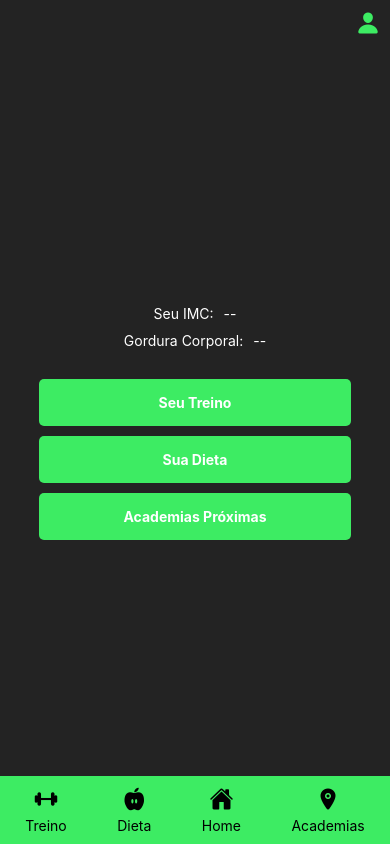
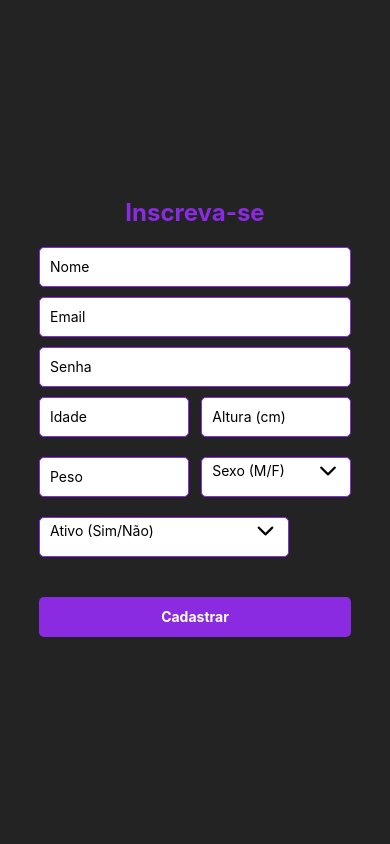
Before and after one commit to guimendes981/Fithub, a React Native app: screen / in a window 390 px wide. Built offline with nearby package versions, Linux system fonts and the light colour scheme; no server answers.

Commit message:
Nova estilização e novos itens da home

```diff
--- a/App.jsx
+++ b/App.jsx
@@ -7,8 +7,9 @@ import Home from './src/components/Home';
 export default function App() {
   return (
     <View style={styles.container}>
-      <Home/>
-      <BottomBar />
+      {/* <Home/>
+      <BottomBar /> */}
+      <CadastroForm />
       <StatusBar style="auto" />
     </View>
   );
--- a/src/components/BottomBar.jsx
+++ b/src/components/BottomBar.jsx
@@ -30,7 +30,7 @@ const styles = StyleSheet.create({
     position: 'absolute',
     bottom: 0,
     width: '100%',
-    backgroundColor: '#3DEC63',
+    backgroundColor: '#8A2BE2',
     flexDirection: 'row',
     justifyContent: 'space-around',
     paddingVertical: 10,
--- a/src/components/CadastroForm.jsx
+++ b/src/components/CadastroForm.jsx
@@ -12,56 +12,23 @@ export default function CadastroForm({ navigation }) {
   const [sexo, setSexo] = useState('');
   const [ativo, setAtivo] = useState('');
   const [cadastrarError, setCadastrarError] = useState('');
+  const [sexoOptionsVisible, setSexoOptionsVisible] = useState(false);
 
   const handleCadastro = () => {
-    if (!nome || !email || !password || !idade || !altura || !peso || !sexo || !ativo) {
-      setCadastrarError('Preencha todos os campos.');
-      return;
-    }
+    // Lógica de cadastro...
+  };
 
-    if (!email.includes('@') || !email.includes('.')) {
-      setCadastrarError('Email inválido. Por favor, insira um email válido.');
-      return;
-    }
+  const toggleSexoOptions = () => {
+    setSexoOptionsVisible(!sexoOptionsVisible);
+  };
 
-    if (parseInt(idade) <= 12) {
-      setCadastrarError('Idade deve ser maior que 12.');
-      return;
-    }
-
-    if (parseInt(altura) <= 0) {
-      setCadastrarError('Altura deve ser maior que 0.');
-      return;
-    }
-
-    switch (sexo) {
-      case 'M':
-        setSexo('Masculino');
-        break;
-      case 'F':
-        setSexo('Feminino');
-        break;
-      default:
-    }
-
-    switch (ativo) {
-      case 'Sim':
-        setAtivo('Ativo');
-        break;
-      case 'Não':
-        setAtivo('Sedentário');
-        break;
-      default:
-    }
-
-    navigation.navigate('Home');
+  const selectSexoOption = (selectedSexo) => {
+    setSexo(selectedSexo);
+    setSexoOptionsVisible(false);
   };
 
   return (
     <View style={styles.container}>
-      <View>
-
-      </View>
       <Text style={styles.title}>Inscreva-se</Text>
       <TextInput
         placeholder="Nome"
@@ -107,15 +74,25 @@ export default function CadastroForm({ navigation }) {
           keyboardType="numeric"
         />
         <View style={[styles.input, styles.inlineInput]}>
-          <TouchableOpacity onPress={() => setSexo('M')}>
+          <TouchableOpacity onPress={toggleSexoOptions}>
             <View style={styles.selectContainer}>
-              <Text>{sexo === 'M' ? 'Masculino' : sexo === 'F' ? 'Feminino' : 'Sexo (M/F)'}</Text>
-              <Ionicons name="chevron-down" size={24} color="#000" />
+              <Text>{sexo || 'Sexo (M/F)'}</Text>
+              <Ionicons name={sexoOptionsVisible ? 'chevron-up' : 'chevron-down'} size={24} color="#000" />
             </View>
           </TouchableOpacity>
+          {sexoOptionsVisible && (
+            <View style={styles.optionsContainer}>
+              <TouchableOpacity onPress={() => selectSexoOption('Masculino')}>
+                <Text>Masculino</Text>
+              </TouchableOpacity>
+              <TouchableOpacity onPress={() => selectSexoOption('Feminino')}>
+                <Text>Feminino</Text>
+              </TouchableOpacity>
+            </View>
+          )}
         </View>
       </View>
-      <View style={styles.inlineInputs}>
+      <View style={[styles.inlineInputs, { marginBottom: 20 }]}> {/* Ajuste de margem inferior */}
         <View style={[styles.input, styles.input]}>
           <TouchableOpacity onPress={() => setAtivo('Sim')}>
             <View style={styles.selectContainer}>
@@ -136,28 +113,27 @@ export default function CadastroForm({ navigation }) {
 
 const styles = StyleSheet.create({
   container: {
-    width: '100%',
-    height: '100%',
     flex: 1,
     justifyContent: 'center',
     alignItems: 'center',
     backgroundColor: '#232323',
+    width: '100%',
   },
   title: {
     fontSize: 24,
     fontWeight: 'bold',
-    color: '#3DEC63',
+    color: '#8A2BE2',
     marginBottom: 20,
   },
   input: {
     width: '80%',
     height: 40,
-    borderColor: 'gray',
+    borderColor: '#8A2BE2',
     borderWidth: 1,
     borderRadius: 5,
     marginBottom: 10,
     paddingHorizontal: 10,
-    backgroundColor: 'white',
+    backgroundColor: '#FFF',
   },
   inlineInputs: {
     flexDirection: 'row',
@@ -167,16 +143,6 @@ const styles = StyleSheet.create({
   },
   inlineInput: {
     width: '48%',
-  },
-  bottomInput: {
-    width: '80%',
-    height: 40,
-    borderColor: 'gray',
-    borderWidth: 1,
-    borderRadius: 5,
-    marginBottom: 10,
-    paddingHorizontal: 10,
-    backgroundColor: 'white',
   },
   selectContainer: {
     width: '100%',
@@ -188,33 +154,27 @@ const styles = StyleSheet.create({
     width: '80%',
     height: 40,
     borderRadius: 5,
-    backgroundColor: '#3DEC63',
+    backgroundColor: '#8A2BE2',
     justifyContent: 'center',
     alignItems: 'center',
     marginTop: 10,
   },
   buttonText: {
-    color: 'white',
+    color: '#FFF',
     fontWeight: 'bold',
   },
   errorText: {
     color: 'red',
     marginTop: 10,
   },
-  bottomBar: {
+  optionsContainer: {
     position: 'absolute',
-    bottom: 0,
+    top: '100%',
     width: '100%',
-    backgroundColor: '#3DEC63',
-    flexDirection: 'row',
-    justifyContent: 'space-around',
-    paddingVertical: 10,
-  },
-  iconContainer: {
-    alignItems: 'center',
-  },
-  iconText: {
-    color: '#FFF',
-    marginTop: 5,
+    backgroundColor: '#FFF',
+    borderWidth: 1,
+    borderColor: '#8A2BE2',
+    borderRadius: 5,
+    zIndex: 9999999,
   },
 });
--- a/src/components/Home.jsx
+++ b/src/components/Home.jsx
@@ -3,20 +3,28 @@ import { View, Text, TouchableOpacity, StyleSheet } from 'react-native';
 import { Ionicons } from '@expo/vector-icons';
 
 export default function Home({ navigation }) {
-  const [catFact, setCatFact] = useState('');
+  const motivationalQuotes = [
+    "A persistência é o caminho do êxito.",
+    "Só existe um êxito: a capacidade de levar a vida que se quer.",
+    "O sucesso é ir de fracasso em fracasso sem perder entusiasmo.",
+    "O sucesso nasce do querer, da determinação e persistência em se chegar a um objetivo.",
+    "O sucesso não é definitivo, o fracasso não é fatal: é a coragem de continuar que conta.",
+    "O único lugar onde o sucesso vem antes do trabalho é no dicionário.",
+    "No meio da dificuldade encontra-se a oportunidade.",
+    "Imagine uma nova história para sua vida e acredite nela.",
+    "Dificuldades preparam pessoas comuns para destinos extraordinários.",
+    "Nenhum mar em calmaria faz bons marinheiros."
+  ];
+
+  const [motivationalQuote, setMotivationalQuote] = useState('');
 
   useEffect(() => {
-    fetchCatFact();
+    getRandomQuote();
   }, []);
 
-  const fetchCatFact = async () => {
-    try {
-      const response = await fetch('https://cat-fact.herokuapp.com/facts/random');
-      const data = await response.json();
-      setCatFact(data.text);
-    } catch (error) {
-      console.error('Error fetching cat fact:', error);
-    }
+  const getRandomQuote = () => {
+    const randomIndex = Math.floor(Math.random() * motivationalQuotes.length);
+    setMotivationalQuote(motivationalQuotes[randomIndex]);
   };
 
   const goToProfile = () => {
@@ -25,22 +33,35 @@ export default function Home({ navigation }) {
 
   return (
     <View style={styles.container}>
+      {/* Ícone de perfil */}
       <TouchableOpacity onPress={goToProfile} style={styles.profileIcon}>
-        <Ionicons name="person" size={24} color="#3DEC63" />
+        <Ionicons name="person" size={24} color="#8A2BE2" />
       </TouchableOpacity>
-      <View style={styles.banner}>
-        <Text style={styles.bannerText}>{catFact}</Text>
+
+      {/* Frase motivacional */}
+      <View style={styles.quoteContainer}>
+        <Text style={styles.quoteText}>{motivationalQuote}</Text>
       </View>
+
+      <View style={styles.additionalContent}>
+        <Text style={styles.additionalTitle}>Dicas Rápidas:</Text>
+        <Text style={styles.additionalText}>Beber água regularmente ajuda a manter o corpo hidratado e a pele saudável.</Text>
+      </View>
+
+      {/* Informações de saúde */}
       <View style={styles.infoContainer}>
         <View style={styles.infoRow}>
-          <Text style={styles.infoTitle}>Seu IMC:</Text>
-          <Text style={styles.infoValue}>--</Text>
+          <Text style={[styles.infoTitle, {fontSize: 20}]}>Seu IMC:</Text>
+          <Text style={[styles.infoValue, {fontSize: 20}]}>--</Text>
         </View>
         <View style={styles.infoRow}>
-          <Text style={styles.infoTitle}>Gordura Corporal:</Text>
-          <Text style={styles.infoValue}>--</Text>
+          <Text style={[styles.infoTitle, {fontSize: 20}]}>Gordura Corporal:</Text>
+          <Text style={[styles.infoValue, {fontSize: 20}]}>--</Text>
         </View>
       </View>
+
+
+      {/* Botões */}
       <View style={styles.buttonContainer}>
         <TouchableOpacity style={styles.button} onPress={() => navigation.navigate('Treino')}>
           <Text style={styles.buttonText}>Seu Treino</Text>
@@ -52,14 +73,13 @@ export default function Home({ navigation }) {
           <Text style={styles.buttonText}>Academias Próximas</Text>
         </TouchableOpacity>
       </View>
+
     </View>
   );
 }
 
 const styles = StyleSheet.create({
   container: {
-    width: '100%',
-    height: '100%',
     flex: 1,
     backgroundColor: '#232323',
     alignItems: 'center',
@@ -70,15 +90,18 @@ const styles = StyleSheet.create({
     top: 10,
     right: 10,
   },
-  banner: {
-    justifyContent: 'center',
-    alignItems: 'center',
+  quoteContainer: {
+    backgroundColor: '#232323',
+    borderWidth: 3,
+    borderColor: '#8A2BE2',
+    borderRadius: 5,
+    width: '80%',
     marginBottom: 20,
+    padding: 10,
   },
-  bannerText: {
-    fontSize: 24,
-    color: '#3DEC63',
-    fontWeight: 'bold',
+  quoteText: {
+    fontSize: 18,
+    color: '#FFF',
     textAlign: 'center',
   },
   infoContainer: {
@@ -99,10 +122,10 @@ const styles = StyleSheet.create({
   buttonContainer: {
     alignItems: 'center',
     width: '80%',
-    marginBottom: 10,
+    marginBottom: 30,
   },
   button: {
-    backgroundColor: '#3DEC63',
+    backgroundColor: '#8A2BE2',
     padding: 15,
     borderRadius: 5,
     marginBottom: 10,
@@ -113,5 +136,22 @@ const styles = StyleSheet.create({
     color: '#FFF',
     fontWeight: 'bold',
   },
-}
-);
+  additionalContent: {
+    width: '80%',
+    alignItems: 'center',
+    marginBottom: '10%',
+    borderWidth: 3,
+    borderColor: '#8A2BE2',
+  },
+  additionalTitle: {
+    fontSize: 20,
+    color: '#8A2BE2',
+    fontWeight: 'bold',
+    marginBottom: 10,
+  },
+  additionalText: {
+    fontSize: 18,
+    color: '#FFF',
+    textAlign: 'center',
+  },
+});
```
